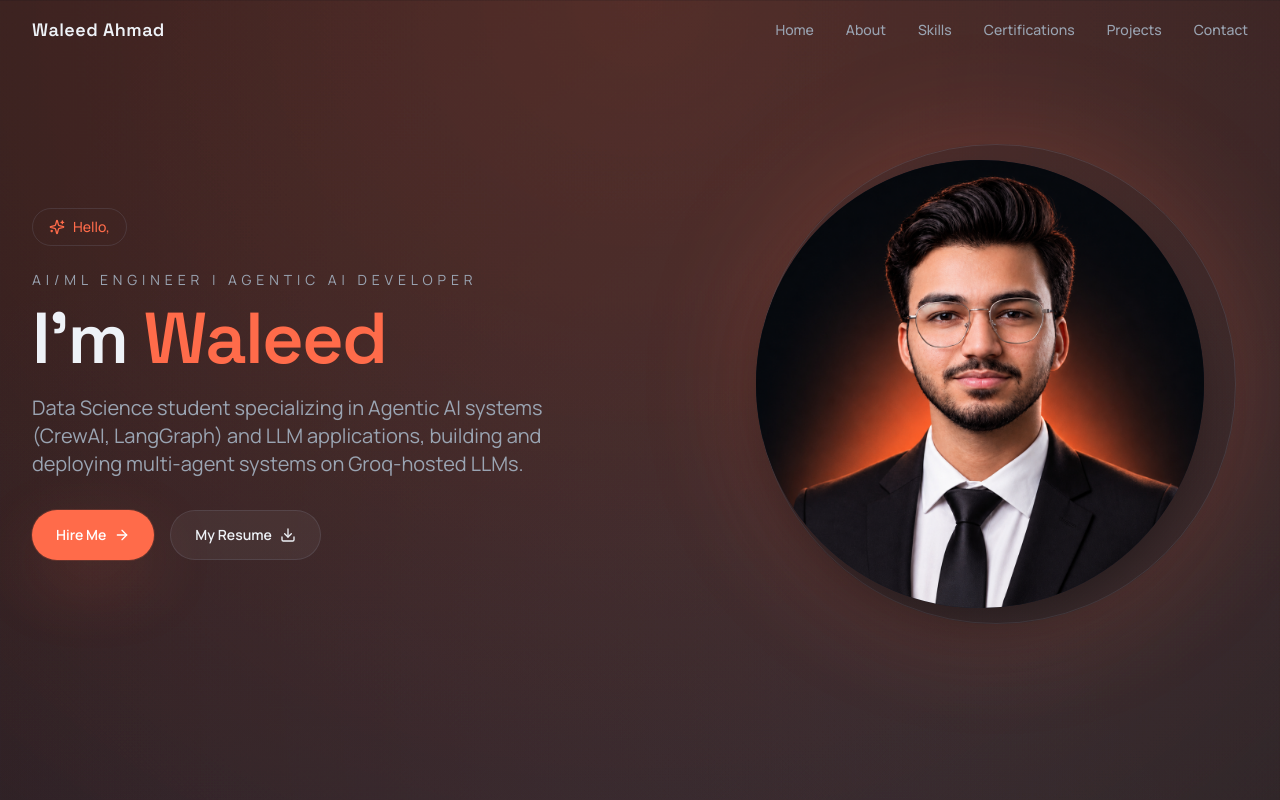
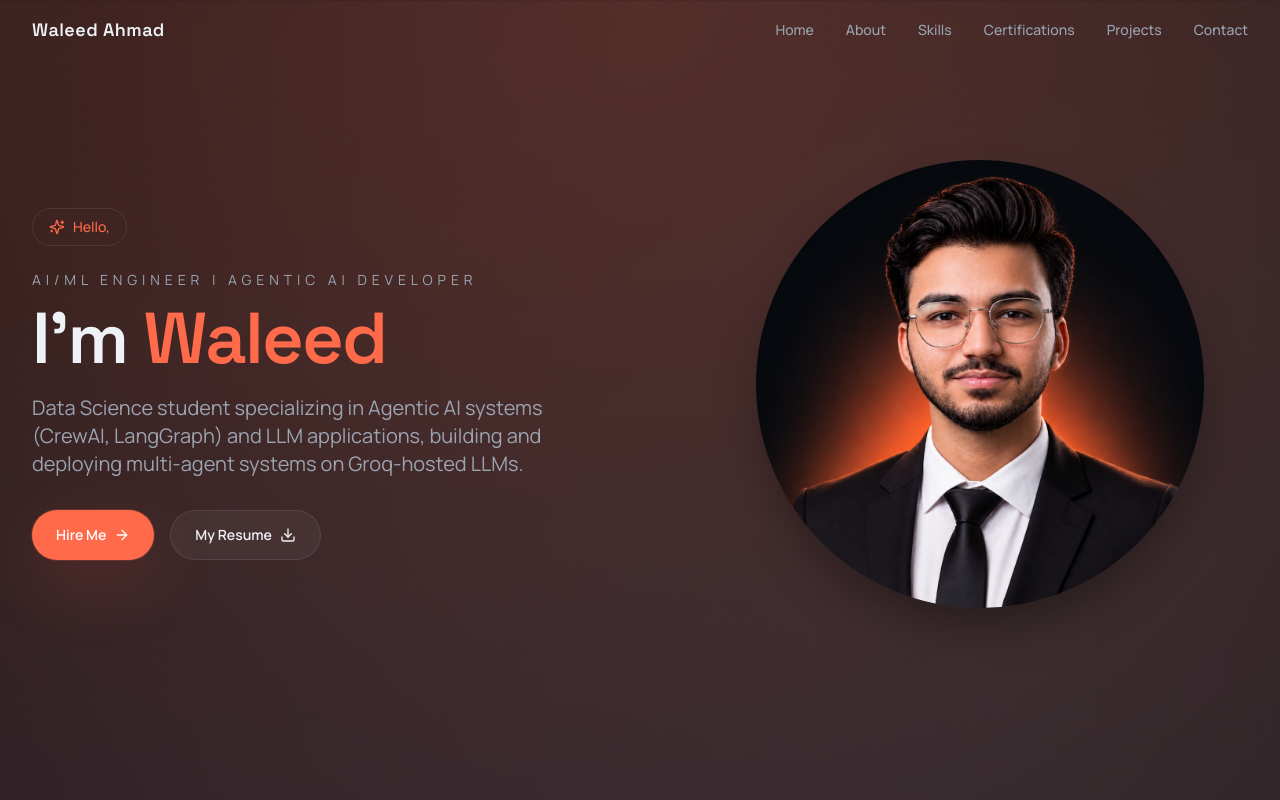
Before and after one commit to waleed-agentic/portfolio, a Next.js app: page / in a window 1280 px wide. Shown: the top 800 px of the page. Built offline with nearby package versions, Linux system fonts and the light colour scheme.

Commit message:
Fix hero photo glow symmetry

```diff
--- a/components/hero.tsx
+++ b/components/hero.tsx
@@ -41,11 +41,10 @@ export function Hero() {
 
         <Reveal className="relative mx-auto flex w-full max-w-[460px] items-center justify-center lg:justify-end" delay={0.15} direction="right">
           <div className="relative aspect-square w-[18rem] sm:w-[24rem] lg:w-[28rem]">
-            <div className="pointer-events-none absolute inset-0">
-              <div className="absolute inset-0 m-auto h-72 w-72 rounded-full bg-accent/25 blur-3xl sm:h-80 sm:w-80" />
-              <div className="absolute inset-0 m-auto h-[26rem] w-[26rem] rounded-full border border-accent/25 shadow-[0_0_120px_rgba(255,107,74,0.2)] sm:h-[30rem] sm:w-[30rem]" />
+            <div className="pointer-events-none absolute inset-0 flex items-center justify-center">
+              <div className="h-[19.5rem] w-[19.5rem] rounded-full bg-accent/25 blur-3xl sm:h-[25.5rem] sm:w-[25.5rem] lg:h-[29.5rem] lg:w-[29.5rem]" />
             </div>
-            <div className="relative h-full w-full overflow-hidden rounded-full bg-surface shadow-2xl shadow-black/40">
+            <div className="relative h-full w-full overflow-hidden rounded-full shadow-2xl shadow-black/40">
               <Image
                 src="/profile.png"
                 alt="Waleed Ahmad portrait"
```
